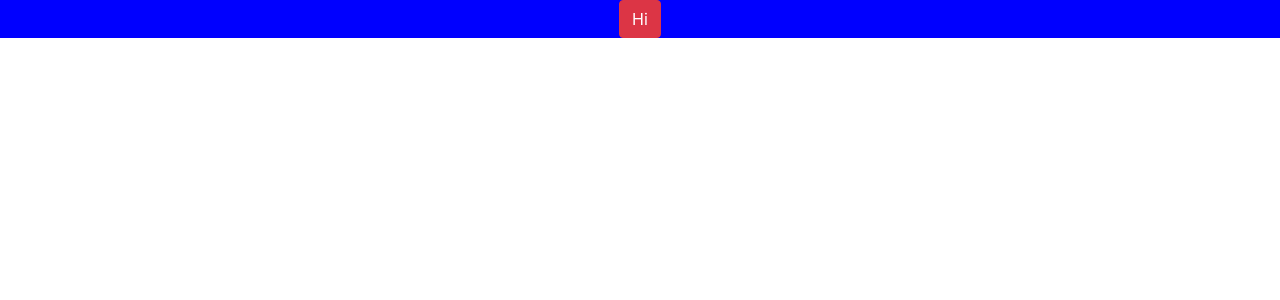
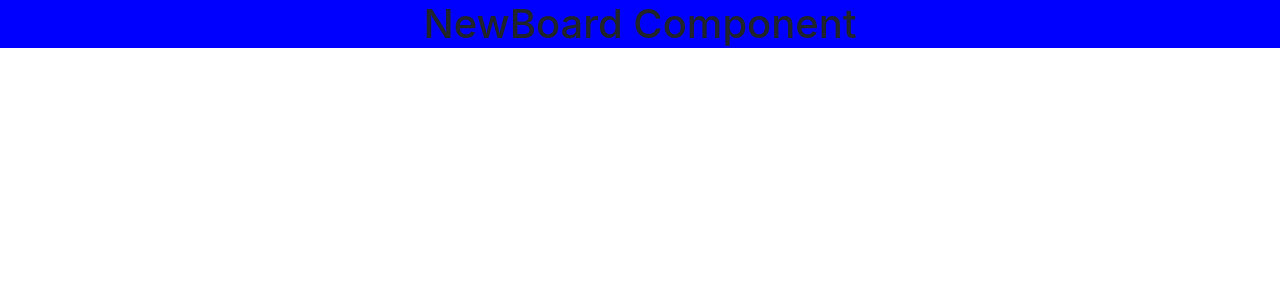
Before and after one commit to phillipsja97/react-pinterest-routing, a React (Create React App) app: page /board/new in a window 1280 px wide. Shown: the top 300 px of the page. Built offline with nearby package versions, Linux system fonts and the light colour scheme.

Commit message:
routs done

```diff
--- a/package.json
+++ b/package.json
@@ -10,6 +10,7 @@
     "firebase": "^7.6.1",
     "react": "^16.12.0",
     "react-dom": "^16.12.0",
+    "react-router-dom": "^5.1.2",
     "react-scripts": "3.3.0"
   },
   "scripts": {
--- a/src/App/App.js
+++ b/src/App/App.js
@@ -1,14 +1,41 @@
 import React from 'react';
-import logo from './logo.svg';
+import { BrowserRouter as Router, Route, Redirect, Switch } from 'react-router-dom';
+import Home from '../Components/Pages/Home/Home';
+import SingleBoard from '../Components/Pages/SingleBoard/SingleBoard';
+import NewBoard from '../Components/Pages/NewBoard/NewBoard';
+import Auth from '../Components/Pages/Auth/Auth';
 import './App.scss';
 import 'bootstrap/dist/css/bootstrap.min.css';
 
-function App() {
-  return (
-    <div className="App">
-     <button className="btn btn-danger">Hi</button>
-    </div>
-  );
+const PublicRoute = ({ component: Component, authed, ...rest }) => {
+  const routeChecker = (props) => (authed === false ? <Component {...props} {...rest}/> : <Redirect to={{ pathname: '/', state: { from: props.location } }} />);
+  return <Route {...rest} render={(props) => routeChecker(props)} />;
+};
+const PrivateRoute = ({ component: Component, authed, ...rest }) => {
+  const routeChecker = (props) => (authed === true ? <Component {...props} {...rest}/> : <Redirect to={{ pathname: '/auth', state: { from: props.location } }} />);
+  return <Route {...rest} render={(props) => routeChecker(props)} />;
+};
+
+class App extends React.Component {
+  state = {
+    authed: true,
+  }
+
+  render() {
+    const { authed } = this.state;
+    return (
+      <div className="App">
+        <Router>
+          <Switch>
+            <PrivateRoute path="/" exact component={Home} authed={authed}/>
+            <PrivateRoute path="/board/new" exact component={NewBoard} authed={authed}/>
+            <PublicRoute path="/auth" exact component={Auth} authed={authed}/>
+            <PrivateRoute path="/board/:boardId" exact component={SingleBoard} authed={authed} />
+          </Switch>
+        </Router>
+      </div>
+    );
+  }
 }
 
 export default App;
--- /dev/null
+++ b/src/Components/Pages/Auth/Auth.js
@@ -0,0 +1,14 @@
+import React from 'react';
+import './Auth.scss';
+
+class Auth extends React.Component {
+  render() {
+    return (
+      <div className="Auth">
+        <h1>Auth Page</h1>
+      </div>
+    );
+  }
+}
+
+export default Auth;
--- /dev/null
+++ b/src/Components/Pages/Auth/Auth.scss
@@ -0,0 +1,3 @@
+.Auth {
+  display: block;
+}
--- /dev/null
+++ b/src/Components/Pages/Home/Home.js
@@ -0,0 +1,14 @@
+import React from 'react';
+import './Home.scss';
+
+class Home extends React.Component {
+  render() {
+    return (
+      <div className="Home">
+        <h1>Home Component</h1>
+      </div>
+    );
+  }
+}
+
+export default Home;
--- /dev/null
+++ b/src/Components/Pages/Home/Home.scss
@@ -0,0 +1,3 @@
+.Home {
+  display: block;
+}
--- /dev/null
+++ b/src/Components/Pages/NewBoard/NewBoard.js
@@ -0,0 +1,14 @@
+import React from 'react';
+import './NewBoard.scss';
+
+class NewBoard extends React.Component {
+  render() {
+    return (
+      <div className="NewBoard">
+        <h1>NewBoard Component</h1>
+      </div>
+    );
+  }
+}
+
+export default NewBoard;
--- /dev/null
+++ b/src/Components/Pages/NewBoard/NewBoard.scss
@@ -0,0 +1,3 @@
+.NewBoard {
+  display: block;
+}
--- /dev/null
+++ b/src/Components/Pages/SingleBoard/SingleBoard.js
@@ -0,0 +1,14 @@
+import React from 'react';
+import './SingleBoard.scss';
+
+class SingleBoard extends React.Component {
+  render() {
+    return (
+      <div className="SingleBoard">
+        <h1>SingleBoard Component</h1>
+      </div>
+    );
+  }
+}
+
+export default SingleBoard;
--- /dev/null
+++ b/src/Components/Pages/SingleBoard/SingleBoard.scss
@@ -0,0 +1,3 @@
+.SingleBoard {
+  display: block;
+}
```
Also changed, not shown: 1 other file (tests, documents, lock files or other folders).
